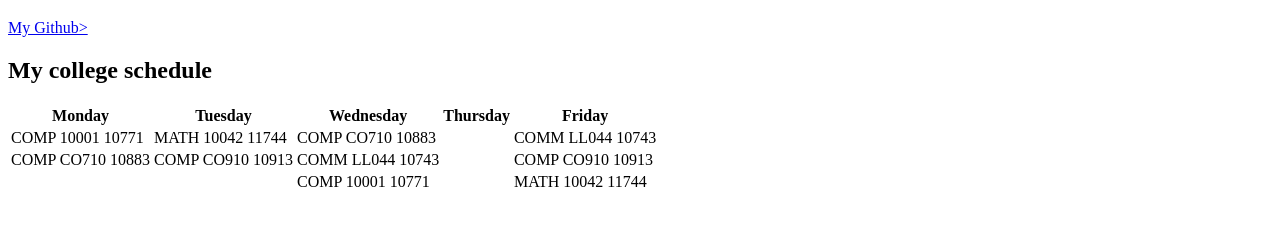
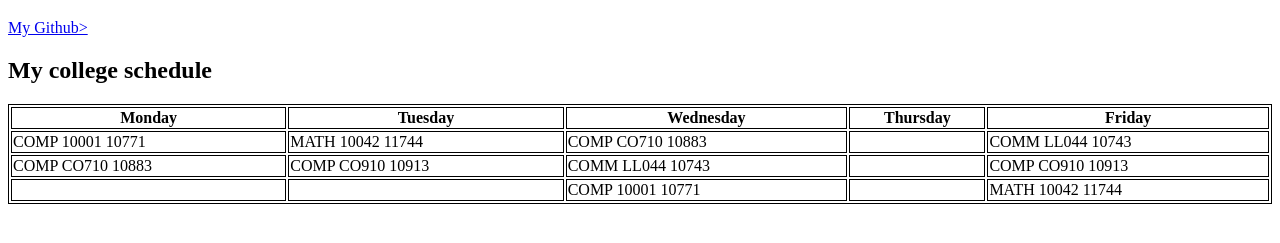
Before and after one commit to Tue1305/Hello-World, a plain HTML site: page index.html in a window 1280 px wide. Shown: the part 61-304 px from the top of the page. Drawn offline with Linux system fonts and the light colour scheme.

Commit message:
Hello-world

```diff
--- a/index.html
+++ b/index.html
@@ -2,13 +2,18 @@
 <html>
     <head>
         <title>Hello World</title>
+        <style>
+        table, th, td {
+            border: 1px solid black;
+          }
+        </style>
     </head>
     <body>
         <h1>Hello World</h1>
         <a href="https://gist.github.com/Tue1305">
         My Github></a>
         <h2>My college schedule</h2>
-        <table>
+        <table style="width:100%">
             <tr>
                 <th>Monday</th>
                 <th>Tuesday</th>
```
